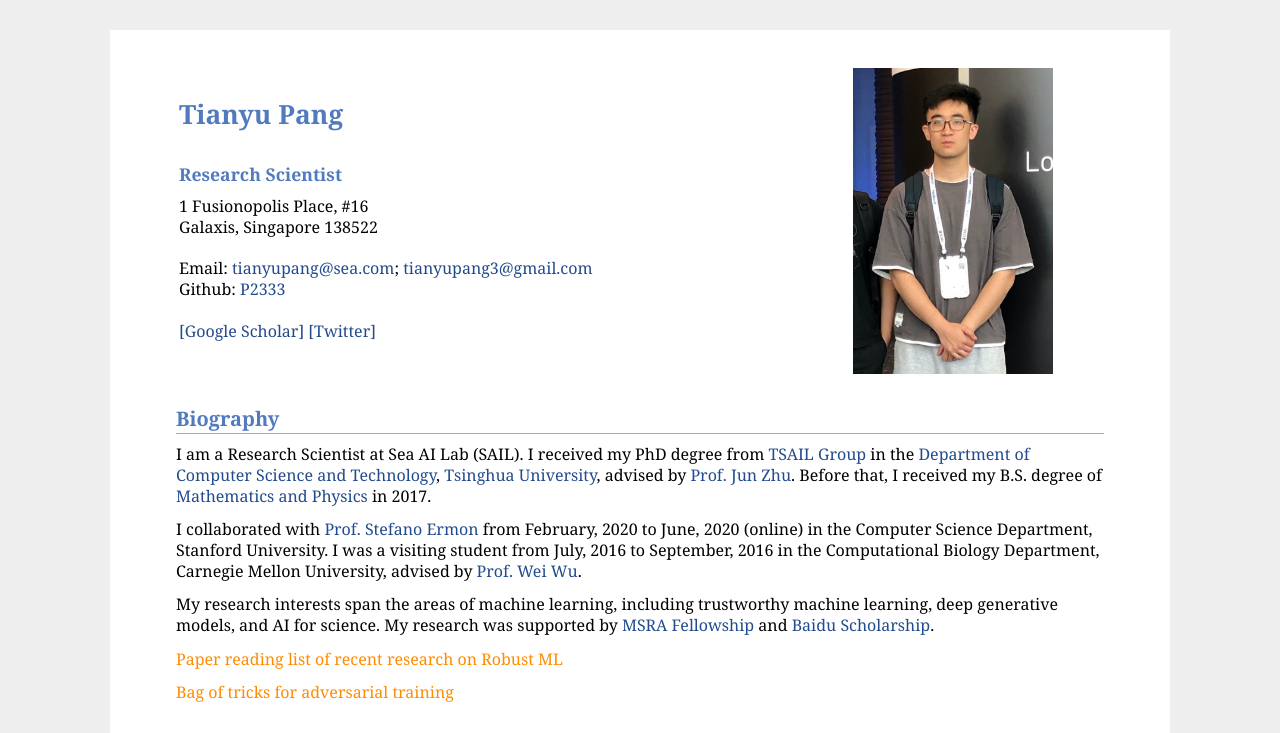
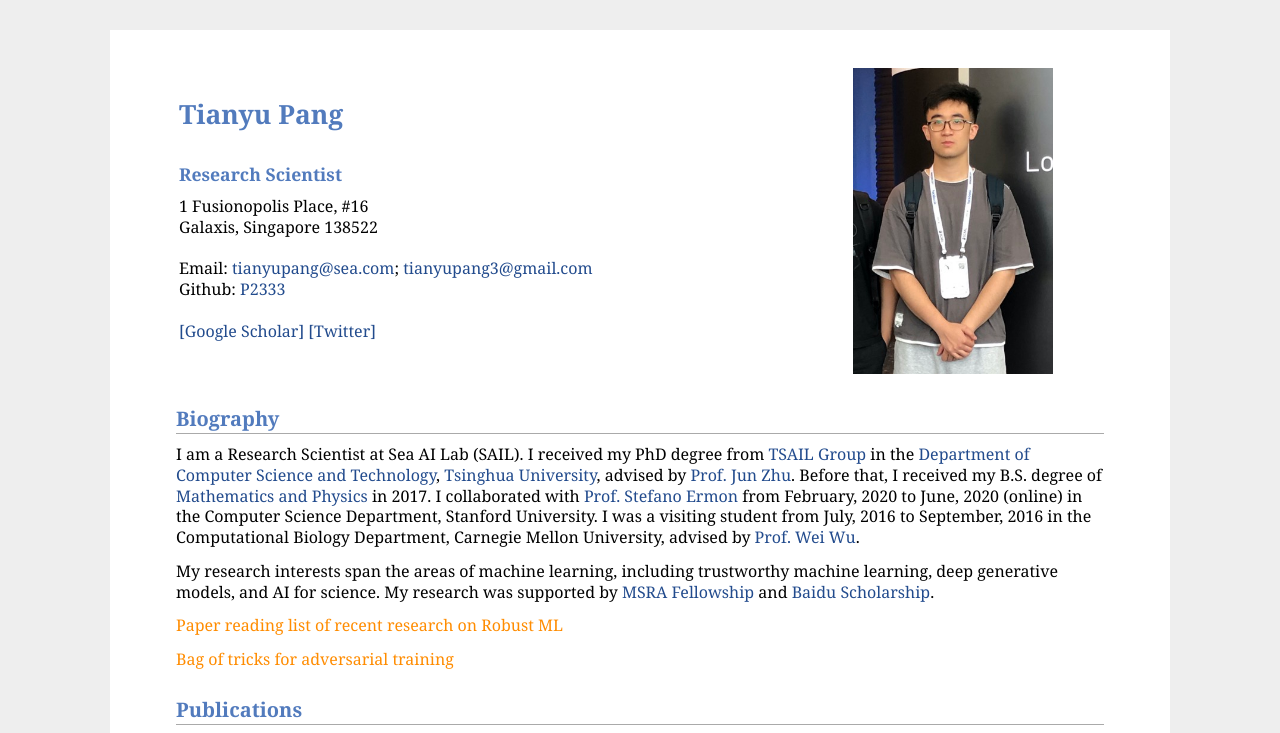
Before and after one commit to P2333/P2333.github.io, a plain HTML site: page index.html in a window 1280 px wide. Shown: the top 733 px of the page. Drawn offline with Linux system fonts and the light colour scheme.

Commit message:
Update index.html

```diff
--- a/index.html
+++ b/index.html
@@ -36,10 +36,7 @@ Github: <a href="https://github.com/P2333">P2333</a> <br>
 </table>
 <h2>Biography</h2>
 <p>
-	I am a Research Scientist at Sea AI Lab (SAIL). I received my PhD degree from <a href="http://ml.cs.tsinghua.edu.cn/index.html">TSAIL Group</a> in the <a href="http://www.cs.tsinghua.edu.cn/en/">Department of Computer Science and Technology</a>, <a href="http://www.tsinghua.edu.cn/publish/then/index.html">Tsinghua University</a>, advised by <a href="http://ml.cs.tsinghua.edu.cn/~jun/">Prof. Jun Zhu</a>. Before that, I received my B.S. degree of <a href="http://www.phys.tsinghua.edu.cn/">Mathematics and Physics</a> in 2017.
-    </p>
-
-    <p>I collaborated with <a href="https://cs.stanford.edu/~ermon/">Prof. Stefano Ermon</a> from February, 2020 to June, 2020 (online) in the Computer Science Department, Stanford University. I was a visiting student from July, 2016 to September, 2016 in the Computational Biology Department, Carnegie Mellon University, advised by <a href="http://www.cs.cmu.edu/~weiwu2/">Prof. Wei Wu</a>.</p>
+	I am a Research Scientist at Sea AI Lab (SAIL). I received my PhD degree from <a href="http://ml.cs.tsinghua.edu.cn/index.html">TSAIL Group</a> in the <a href="http://www.cs.tsinghua.edu.cn/en/">Department of Computer Science and Technology</a>, <a href="http://www.tsinghua.edu.cn/publish/then/index.html">Tsinghua University</a>, advised by <a href="http://ml.cs.tsinghua.edu.cn/~jun/">Prof. Jun Zhu</a>. Before that, I received my B.S. degree of <a href="http://www.phys.tsinghua.edu.cn/">Mathematics and Physics</a> in 2017. I collaborated with <a href="https://cs.stanford.edu/~ermon/">Prof. Stefano Ermon</a> from February, 2020 to June, 2020 (online) in the Computer Science Department, Stanford University. I was a visiting student from July, 2016 to September, 2016 in the Computational Biology Department, Carnegie Mellon University, advised by <a href="http://www.cs.cmu.edu/~weiwu2/">Prof. Wei Wu</a>.</p>
     <!--<p>Recently I am a research intern at Sea AI Lab, advised by <a href="https://scholar.google.com/citations?hl=en&user=BGONmkIAAAAJ">Min Lin</a>. I was a research intern from August, 2019 to Novemeber, 2019 (advised by <a href="https://www.linkedin.com/in/yujing-kelly-wang-b91b3560/?originalSubdomain=cn">Yujing Wang</a>) and from July, 2020 to February, 2021 (advised by <a href="https://scholar.google.com/citations?hl=zh-CN&user=w1srHyIAAAAJ">Huishuai Zhang</a>) at Microsoft Research Asia. I collaborated with <a href="https://cs.stanford.edu/~ermon/">Prof. Stefano Ermon</a> from February, 2020 to June, 2020 (online) in the Computer Science Department, Stanford University. I was a visiting student from July, 2016 to September, 2016 in the Computational Biology Department, Carnegie Mellon University, advised by <a href="http://www.cs.cmu.edu/~weiwu2/">Prof. Wei Wu</a>.</p> -->
 
 	<!-- I was a research intern under the NVAIL program of <a href="https://www.nvidia.com/en-us/">NVIDIA</a> from November, 2018 to September, 2020. -->
```
